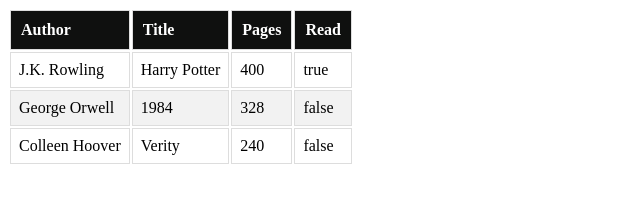
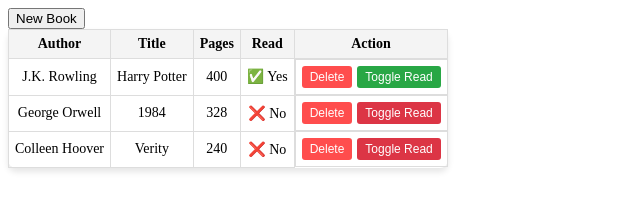
Before and after one commit to MontyGrundyi/Library, a plain HTML site: page index.html in a window 1280 px wide. Shown: the whole page, without its empty margins (0-640 px from the left). Drawn offline with Linux system fonts and the light colour scheme.

Commit message:
Finished V1

```diff
--- a/index.html
+++ b/index.html
@@ -14,9 +14,33 @@
           <th>Title</th>
           <th>Pages</th>
           <th>Read</th>
+          <th>Action</th>
         </tr>
       </thead>
       <tbody></tbody>
+      <dialog id="dialog">
+        <form method="dialog" class="form-container" id="bookform">
+          <p>
+            <label for="Author">Author: </label>
+            <input type="text" id="author" required />
+          </p>
+          <p>
+            <label for="Title">Title: </label>
+            <input type="text" id="title" />
+          </p>
+          <p>
+            <label for="Pages">Pages: </label>
+            <input type="number" id="pages" />
+          </p>
+          <p>
+            <label for="Read">Read: </label>
+            <input type="checkbox" id="read" />
+          </p>
+          <button value="cancel" id="cancel" formmethod="dialog">Cancel</button>
+          <input type="submit" id="submit" value="submit" class="submit-btn" />
+        </form>
+      </dialog>
+      <button id="show-dialog">New Book</button>
     </table>
     <script src="script.js"></script>
   </body>
--- a/script.js
+++ b/script.js
@@ -11,6 +11,12 @@ Book.prototype.addBookToLibrary = function() {
     return myLibrary.push(this)
   }
 
+Book.prototype.toggleBookStatus = function() {
+    this.read =! this.read
+}
+
+
+
 const book1 = new Book("J.K. Rowling", "Harry Potter", 400, true);
 book1.addBookToLibrary();
 
@@ -21,9 +27,10 @@ const verity = new Book("Colleen Hoover", "Verity", 240, false )
 verity.addBookToLibrary()
 
 function addDataToTable() {
-    const tableBody = document.querySelector("#booksTable tbody")
+    const tableBody = document.querySelector("#booksTable tbody");
+    tableBody.innerHTML = "";
 
-    myLibrary.forEach(book=> {
+    myLibrary.forEach((book, index)=> {
         const row = document.createElement("tr");
 
         const authorCell = document.createElement("td");
@@ -39,16 +46,121 @@ function addDataToTable() {
         row.append(pagesCell)
 
         const readCell = document.createElement("td");
-        readCell.textContent = book.read;
+        readCell.textContent = book.read? "✅ Yes" : "❌ No";
         row.append(readCell)
 
-        tableBody.append(row)
+        const actionCell = document.createElement("td")
+        actionCell.classList.add("action-buttons")
+
+        const deleteButton = document.createElement("button");
+        deleteButton.textContent = "Delete";
+        deleteButton.classList.add("delete-btn");
+        deleteButton.setAttribute("data-index", index)
+        row.append(deleteButton);
+        actionCell.appendChild(deleteButton)
+        // tableBody.append(row);
+
+        const toggleStatusButton = document.createElement("button")
+        toggleStatusButton.textContent = "Toggle Read";
+        toggleStatusButton.classList.add("toggle-btn")
+
+        if (book.read) {
+            toggleStatusButton.classList.add("read")
+        } else {
+            toggleStatusButton.classList.add("not-read")
+        }
+        toggleStatusButton.setAttribute("data-index", index)
+        actionCell.appendChild(toggleStatusButton)
+        // row.append(toggleStatusButton);
 
 
+        row.appendChild(actionCell)
+        tableBody.appendChild(row)
+
+    });
+    attachDeleteEvents();
+    attachToggleStatus();
 
 
+}
+
+function attachDeleteEvents() {
+    document.querySelectorAll(".delete-btn").forEach(button => {
+        button.addEventListener("click", (e)=> {
+            const index = e.target.getAttribute("data-index");
+            myLibrary.splice(index, 1);
+            addDataToTable();
+        })
     })
 }
 
+function attachToggleStatus() {
+    document.querySelectorAll(".toggle-btn").forEach(button=> {
+        button.addEventListener("click", (e)=>{
+            const index = e.target.getAttribute("data-index");
+            myLibrary[index].toggleBookStatus();
+            addDataToTable();
+        })
+    })
+}
 
 addDataToTable()
+
+const clickNewBookButton = function() {
+    const newBookButton = document.querySelector("#addBook")
+
+    newBookButton.addEventListener("click", ()=> {
+        const body = document.querySelector("body")
+
+        const dialog = document.createElement("dialog")
+        dialog.setAttribute("id","dialog")
+    })
+}
+
+const showBtn = document.getElementById("show-dialog");
+const dialog = document.getElementById("dialog");
+const submitbtn = document.getElementById("submit");
+const bookForm = document.getElementById("bookform");
+const cancelbtn = document.getElementById("cancel")
+
+
+showBtn.addEventListener("click", ()=>{
+    dialog.showModal();
+})
+
+dialog.addEventListener("click", (e)=>{
+    if (e.target === dialog) {
+        bookForm.reset()
+        dialog.close();
+    }
+
+})
+
+cancelbtn.addEventListener("click", ()=>{
+    bookForm.reset();
+    dialog.close()
+})
+
+submitbtn.addEventListener("click", (e)=>{
+    e.preventDefault();
+
+    let author = document.getElementById("author").value.trim();
+    let title = document.getElementById("title").value.trim();
+    let pages = document.getElementById("pages").value.trim();
+    let read = document.getElementById("read").checked;
+
+    if (author === "" || title === "" || pages==="") {
+        alert("All fields must be filled")
+        return;
+    }
+
+    let newBook = new Book(author, title, pages, read)
+
+    newBook.addBookToLibrary()
+    addDataToTable()
+
+    bookForm.reset();
+    dialog.close();
+})
+
+// addDataToTable()
--- a/style.css
+++ b/style.css
@@ -1,31 +1,67 @@
-#booksTable {
 table {
-    width: 100%;
+  width: auto;
+  max-width: 600px;
   border-collapse: collapse;
-    margin: 20px 0;
-    font-family: Arial, sans-serif;
+  font-size: 14px;
+  background-color: white;
+  border-radius: 8px;
+  box-shadow: 0px 4px 6px rgba(0, 0, 0, 0.1);
+}
+
+th,
+td {
+  border: 1px solid #ddd;
+  padding: 6px;
+  text-align: center;
+  white-space: nowrap;
 }
 
 th {
-    background-color: #0f100f;
-    color: white;
-    text-align: left;
-    padding: 10px;
+  background-color: #f4f4f4;
+  font-weight: bold;
 }
 
-  td {
-    text-align: left;
-    padding: 8px;
-    border-bottom: 1px solid #ddd;
+.action-buttons {
+  display: flex;
+  justify-content: center;
+  gap: 5px;
 }
 
-  tr:nth-child(even) {
-    background-color: #f2f2f2;
+.toggle-btn,
+.delete-btn {
+  padding: 4px 8px;
+  font-size: 12px;
+  border-radius: 3px;
 }
 
-  table,
-  th,
-  td {
-    border: 1px solid #ddd;
+.toggle-btn {
+  background-color: #007bff;
+  color: white;
+  border: none;
+  cursor: pointer;
+  transition: background 0.3s;
 }
+
+.toggle-btn.read {
+  background-color: #28a745;
 }
+
+.toggle-btn.not-read {
+  background-color: #dc3545;
+}
+
+.toggle-btn:hover {
+  background-color: #0056b3;
+}
+
+.delete-btn {
+  background-color: #ff4d4d;
+  color: white;
+  border: none;
+  cursor: pointer;
+  transition: background 0.3s;
+}
+
+.delete-btn:hover {
+  background-color: #b30000;
+}
```
Lines whose indentation alone changed are shown as unchanged.
